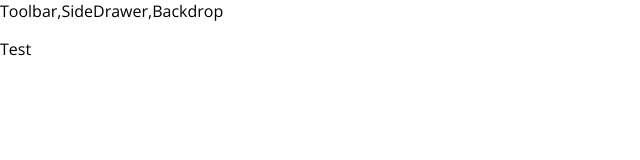
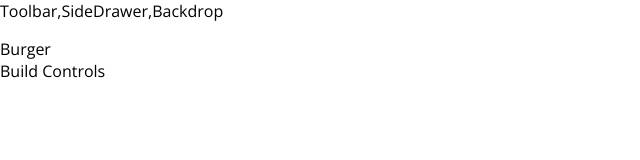
Before and after one commit to BryanMThomas/burger-builder, a React app: page / in a window 1280 px wide. Shown: the top 160 px of the page, without its empty margins (0-640 px from the left). Built offline with nearby package versions, Linux system fonts and the light colour scheme.

Commit message:
add BurgerBuilder Component

```diff
--- a/src/App.js
+++ b/src/App.js
@@ -1,16 +1,14 @@
 import React, { Component } from 'react';
 import Layout from './components/Layout/Layout'
+import BurgerBuilder from './components/containers/BurgerBuilder/BugerBuilder'
 class App extends Component {
   render() {
     return (
       <div>
-      <Layout>
-        <p>
-          Test
-        </p>
-      </Layout>
+        <Layout>
+          <BurgerBuilder />
+        </Layout>
       </div>
-
     );
   }
 }
--- /dev/null
+++ b/src/components/Layout/Layout.css
@@ -0,0 +1,3 @@
+.Content{
+    margin-top: 16px;
+}
--- a/src/components/Layout/Layout.js
+++ b/src/components/Layout/Layout.js
@@ -1,10 +1,10 @@
 import React from 'react';
 import Auxillary from '../../hoc/Auxillary';
-
+import classes from './Layout.css'
 const layout = (props) => (
     <Auxillary>
         <div>Toolbar,SideDrawer,Backdrop    </div>
-        <main>
+        <main className = {classes.Content}>
             {props.children}
         </main>
     </Auxillary>
--- /dev/null
+++ b/src/components/containers/BurgerBuilder/BugerBuilder.js
@@ -0,0 +1,14 @@
+import React, { Component } from 'react'
+import Auxillary from '../../../hoc/Auxillary'
+class BurgerBuilder extends Component {
+    render() {
+        return (
+            <Auxillary>
+                <div>Burger</div>
+                <div>Build Controls</div>
+            </Auxillary>
+        );
+    }
+}
+
+export default BurgerBuilder
```
